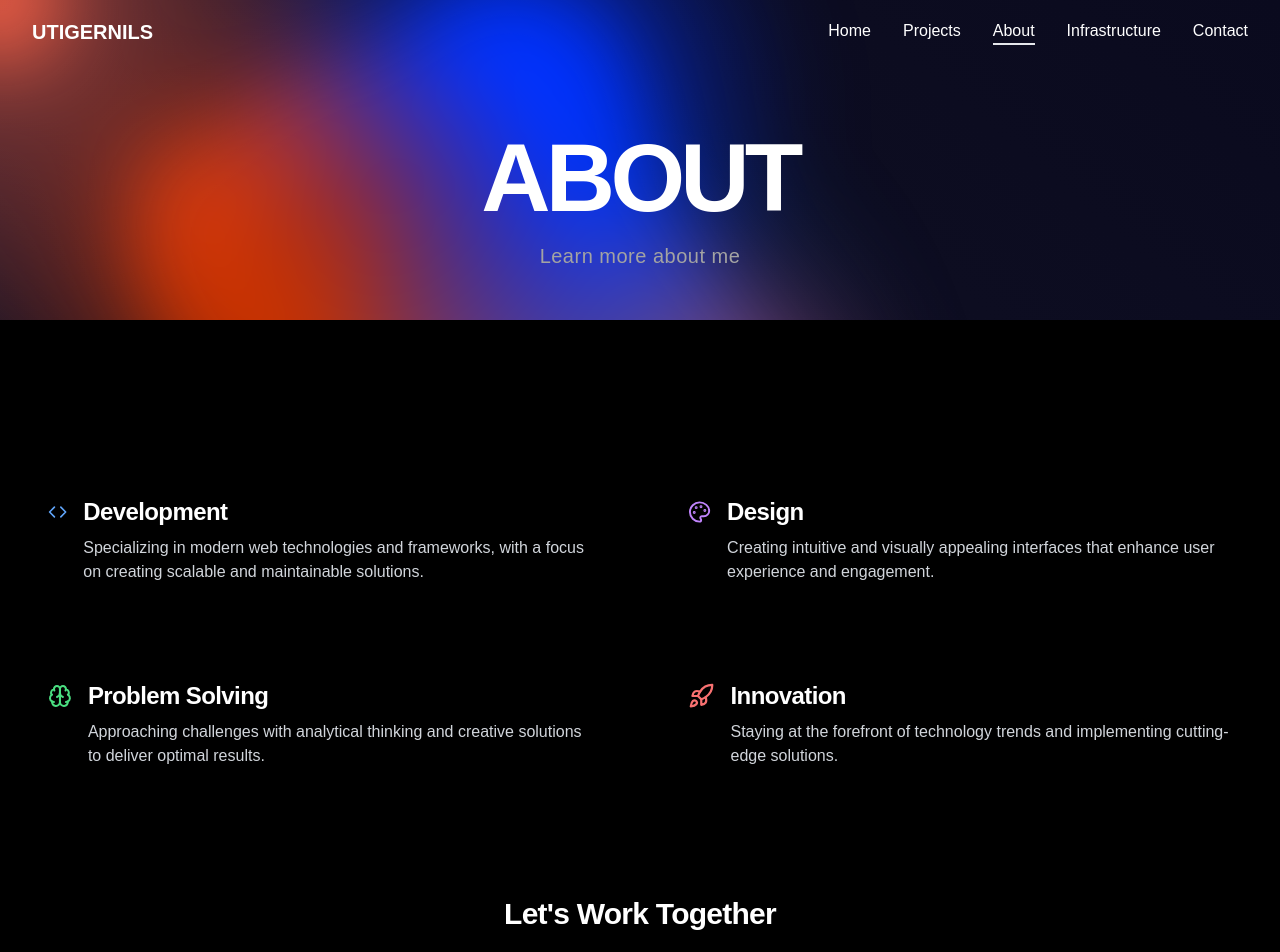
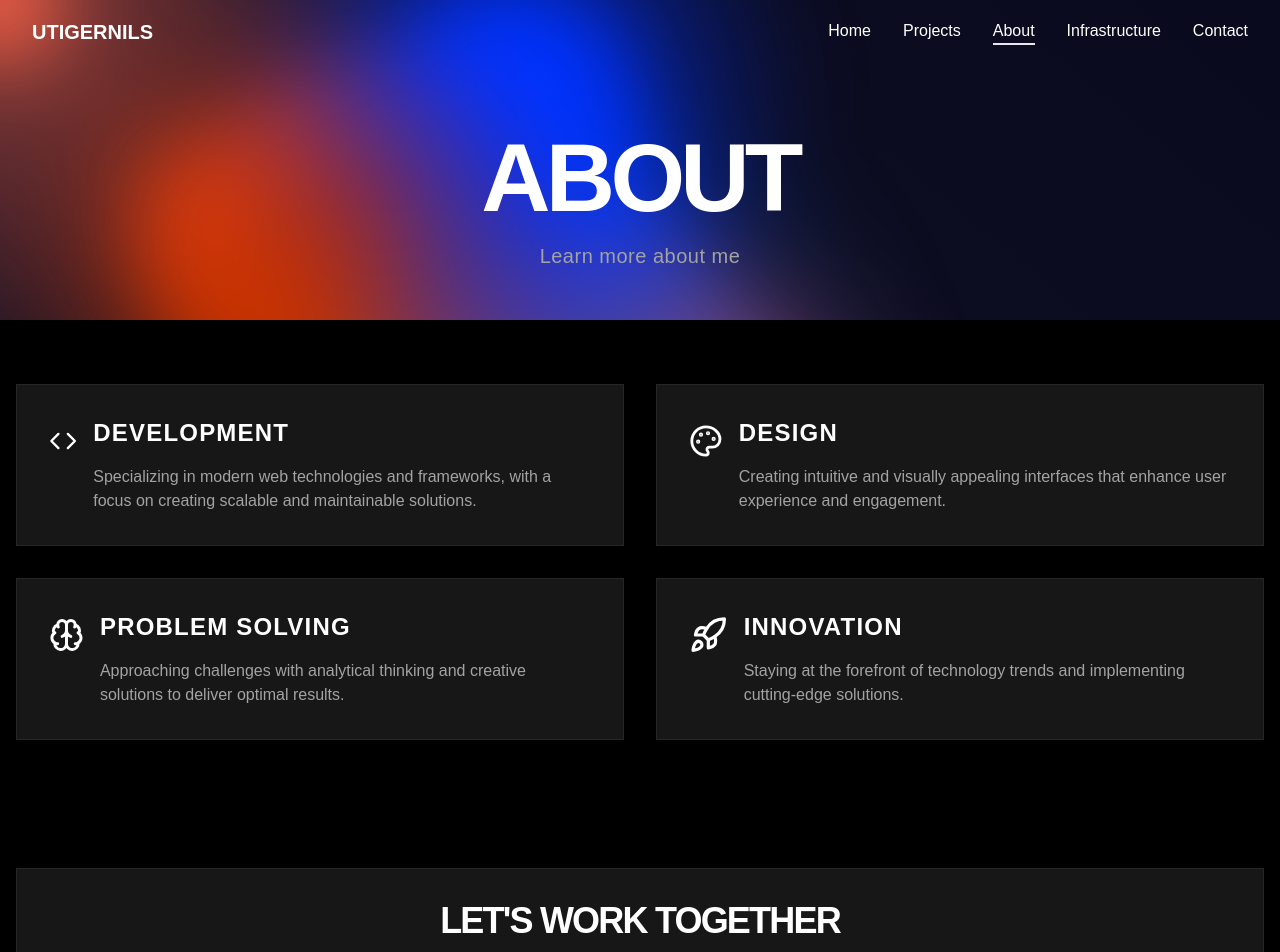
Before and after one commit to utigernils/utigernils.ch---portfolio, a React (Vite) app: page /about in a window 1280 px wide. Shown: the top 952 px of the page. Built offline with nearby package versions, Linux system fonts and the light colour scheme.

Commit message:
feat; redesign about Page

```diff
--- a/src/pages/About.tsx
+++ b/src/pages/About.tsx
@@ -7,73 +7,76 @@ const About = () => {
   return (
     <div className="relative">
       <SiteTitle title="About" subTitle="Learn more about me">
-        <div className="min-h-screen pt-20 bg-black">
-          <div className="max-w-7xl mx-auto px-4 py-16">
-            <div className="grid grid-cols-1 md:grid-cols-2 gap-8 mb-16">
+        <div className="min-h-screen bg-black">
+        <div className="max-w-[1400px] mx-auto px-4 py-16">
+            <div className="grid grid-cols-1 md:grid-cols-2 gap-8 mb-32">
               <motion.div
-                initial={{ x: -50, opacity: 0 }}
-                whileInView={{ x: 0, opacity: 1 }}
-                className="glassmorphic p-8 rounded-lg"
+                initial={{ opacity: 0 }}
+                whileInView={{ opacity: 1 }}
+                transition={{ duration: 0.6 }}
+                className="swiss-card"
               >
                 <div className="flex items-start gap-4">
-                  <Code className="text-blue-400" size={32} />
+                  <Code className="text-white" size={48} />
                   <div>
-                    <h3 className="text-2xl font-bold mb-2">Development</h3>
-                    <p className="text-gray-300">
-                      Specializing in modern web technologies and frameworks,
-                      with a focus on creating scalable and maintainable
-                      solutions.
+                    <h3 className="text-2xl font-bold mb-4 uppercase tracking-wider">Development</h3>
+                    <p className="text-neutral-400">
+                      Specializing in modern web technologies and frameworks, with a focus on creating
+                      scalable and maintainable solutions.
                     </p>
                   </div>
                 </div>
               </motion.div>
 
               <motion.div
-                initial={{ x: 50, opacity: 0 }}
-                whileInView={{ x: 0, opacity: 1 }}
-                className="glassmorphic p-8 rounded-lg"
+                initial={{ opacity: 0 }}
+                whileInView={{ opacity: 1 }}
+                transition={{ duration: 0.6, delay: 0.2 }}
+                className="swiss-card"
               >
                 <div className="flex items-start gap-4">
-                  <Palette className="text-purple-400" size={32} />
+                  <Palette className="text-white" size={48} />
                   <div>
-                    <h3 className="text-2xl font-bold mb-2">Design</h3>
-                    <p className="text-gray-300">
-                      Creating intuitive and visually appealing interfaces that
-                      enhance user experience and engagement.
+                    <h3 className="text-2xl font-bold mb-4 uppercase tracking-wider">Design</h3>
+                    <p className="text-neutral-400">
+                      Creating intuitive and visually appealing interfaces that enhance user experience
+                      and engagement.
                     </p>
                   </div>
                 </div>
               </motion.div>
 
               <motion.div
-                initial={{ x: -50, opacity: 0 }}
-                whileInView={{ x: 0, opacity: 1 }}
-                className="glassmorphic p-8 rounded-lg"
+                initial={{ opacity: 0 }}
+                whileInView={{ opacity: 1 }}
+                transition={{ duration: 0.6 }}
+                className="swiss-card"
               >
                 <div className="flex items-start gap-4">
-                  <Brain className="text-green-400" size={32} />
+                  <Brain className="text-white" size={48} />
                   <div>
-                    <h3 className="text-2xl font-bold mb-2">Problem Solving</h3>
-                    <p className="text-gray-300">
-                      Approaching challenges with analytical thinking and
-                      creative solutions to deliver optimal results.
+                    <h3 className="text-2xl font-bold mb-4 uppercase tracking-wider">Problem Solving</h3>
+                    <p className="text-neutral-400">
+                      Approaching challenges with analytical thinking and creative solutions to deliver
+                      optimal results.
                     </p>
                   </div>
                 </div>
               </motion.div>
 
               <motion.div
-                initial={{ x: 50, opacity: 0 }}
-                whileInView={{ x: 0, opacity: 1 }}
-                className="glassmorphic p-8 rounded-lg"
+                initial={{ opacity: 0 }}
+                whileInView={{ opacity: 1 }}
+                transition={{ duration: 0.6, delay: 0.2 }}
+                className="swiss-card"
               >
                 <div className="flex items-start gap-4">
-                  <Rocket className="text-red-400" size={32} />
+                  <Rocket className="text-white" size={48} />
                   <div>
-                    <h3 className="text-2xl font-bold mb-2">Innovation</h3>
-                    <p className="text-gray-300">
-                      Staying at the forefront of technology trends and
-                      implementing cutting-edge solutions.
+                    <h3 className="text-2xl font-bold mb-4 uppercase tracking-wider">Innovation</h3>
+                    <p className="text-neutral-400">
+                      Staying at the forefront of technology trends and implementing cutting-edge
+                      solutions.
                     </p>
                   </div>
                 </div>
@@ -81,17 +84,18 @@ const About = () => {
             </div>
 
             <motion.div
-              initial={{ y: 50, opacity: 0 }}
-              whileInView={{ y: 0, opacity: 1 }}
-              className="glassmorphic p-8 rounded-lg text-center"
+              initial={{ opacity: 0 }}
+              whileInView={{ opacity: 1 }}
+              transition={{ duration: 0.8 }}
+              className="swiss-card text-center"
             >
-              <h2 className="text-3xl font-bold mb-4">Let's Work Together</h2>
-              <p className="text-gray-300 mb-6">
-                I'm always open to discussing new projects and opportunities.
+              <h2 className="text-4xl font-bold mb-8 uppercase tracking-tighter">Let's Work Together</h2>
+              <p className="text-xl text-neutral-400 mb-8 max-w-2xl mx-auto tracking-wide">
+                I'm always open to discussing new projects and opportunities. Let's create something amazing together.
               </p>
               <a
                 href="/contact"
-                className="inline-block px-6 py-3 bg-white text-black font-bold rounded-lg hover:bg-gray-200 transition-colors"
+                className="inline-block px-12 py-4 bg-white text-black font-bold uppercase tracking-wider hover:bg-neutral-200 transition-colors"
               >
                 Get in Touch
               </a>
```
